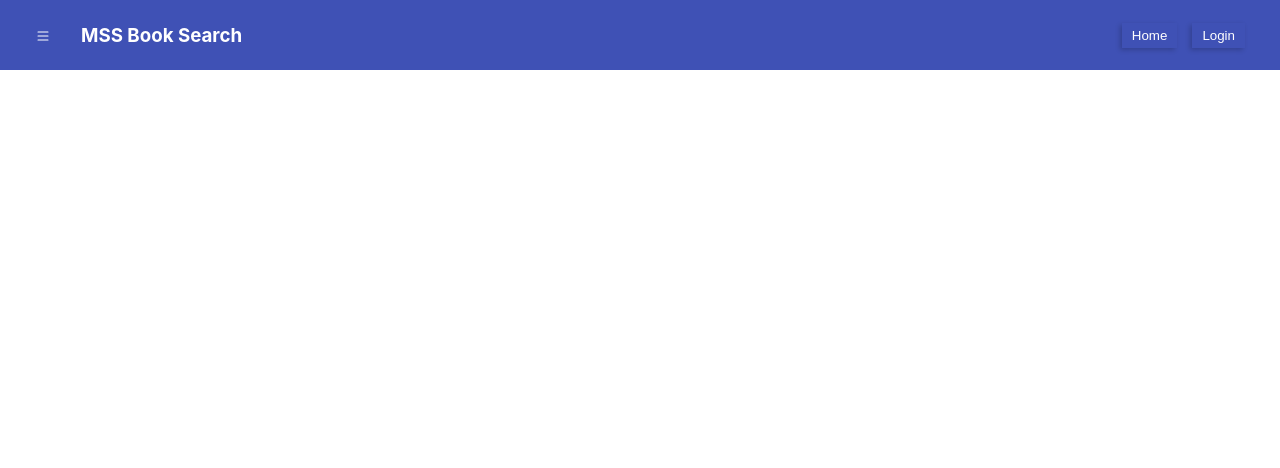
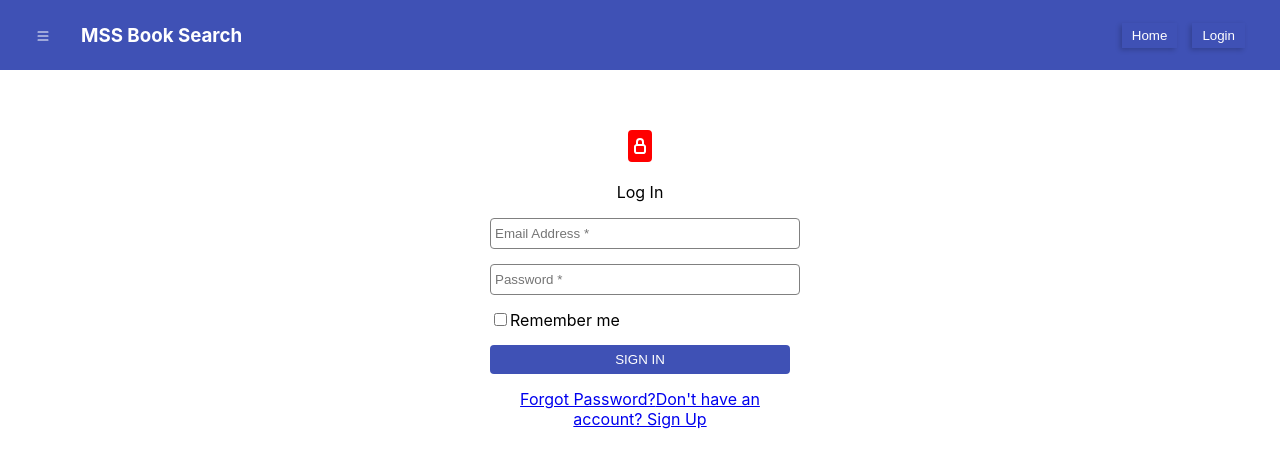
Before and after one commit to mohammad56saad/React_JS_Goodreads_Book_Search, a React (Create React App) app in the folder react-project/: page / in a window 1280 px wide. Shown: the top 468 px of the page. Built offline with nearby package versions, Linux system fonts and the light colour scheme.

Commit message:
Login Page added

```diff
--- a/react-project/src/App.js
+++ b/react-project/src/App.js
@@ -1,9 +1,11 @@
+import LoginPage from "./LoginPage";
 import NavBar from "./NavBar";
 
 function App() {
   return (
     <div className="App">
       <NavBar />
+      <LoginPage />
     </div>
   );
 }
--- /dev/null
+++ b/react-project/src/LoginPage.js
@@ -0,0 +1,36 @@
+const LoginPage = () => {
+  return (
+    <div className='login'>
+      <i class='bi bi-file-lock-fill'>
+        <svg
+          xmlns='http://www.w3.org/2000/svg'
+          width='32'
+          height='32'
+          fill='currentColor'
+          class='bi bi-file-lock-fill'
+          viewBox='0 0 16 16'
+          color='red'
+        >
+          <path d='M7 6a1 1 0 0 1 2 0v1H7zM6 8.3c0-.042.02-.107.105-.175A.64.64 0 0 1 6.5 8h3a.64.64 0 0 1 .395.125c.085.068.105.133.105.175v2.4c0 .042-.02.107-.105.175A.64.64 0 0 1 9.5 11h-3a.64.64 0 0 1-.395-.125C6.02 10.807 6 10.742 6 10.7z' />
+          <path d='M12 0H4a2 2 0 0 0-2 2v12a2 2 0 0 0 2 2h8a2 2 0 0 0 2-2V2a2 2 0 0 0-2-2m-2 6v1.076c.54.166 1 .597 1 1.224v2.4c0 .816-.781 1.3-1.5 1.3h-3c-.719 0-1.5-.484-1.5-1.3V8.3c0-.627.46-1.058 1-1.224V6a2 2 0 1 1 4 0' />
+        </svg>
+      </i>
+      <p>Log In</p>
+      <form>
+        <input type='email' placeholder='Email Address *' required />
+        <input type='text' placeholder='Password *' required />
+        <div>
+          <input type='checkbox' id='remember' />
+          <label htmlFor='remember'>Remember me</label>
+        </div>
+        <button>SIGN IN</button>
+      </form>
+      <div className="links">
+        <a href='http://localhost:3000/'>Forgot Password?</a>
+        <a href='http://localhost:3000/'>Don't have an account? Sign Up</a>
+      </div>
+    </div>
+  )
+}
+
+export default LoginPage
--- a/react-project/src/index.css
+++ b/react-project/src/index.css
@@ -35,3 +35,44 @@ body {
   border: none;
   box-shadow: -2px 2px 5px rgba(0,0,0, 0.2);
 }
+
+.login{
+  text-align: center;
+  margin: 60px auto;
+}
+
+form, .links{
+  max-width: 300px;
+  margin: auto;
+}
+
+
+form > *{
+  display: block;
+  margin: 15px 0px;
+}
+
+form > input, form > button{
+  width: 300px;
+  padding: 7px 4px;
+  border-radius: 4px;
+}
+
+form > input{
+  border: 1px solid gray;
+  color: gray;
+}
+
+form div{
+  text-align: left;
+}
+
+form button{
+  background-color: #3f51b5;
+  border: none;
+  color: white;
+}
+
+.links{
+
+}
```
